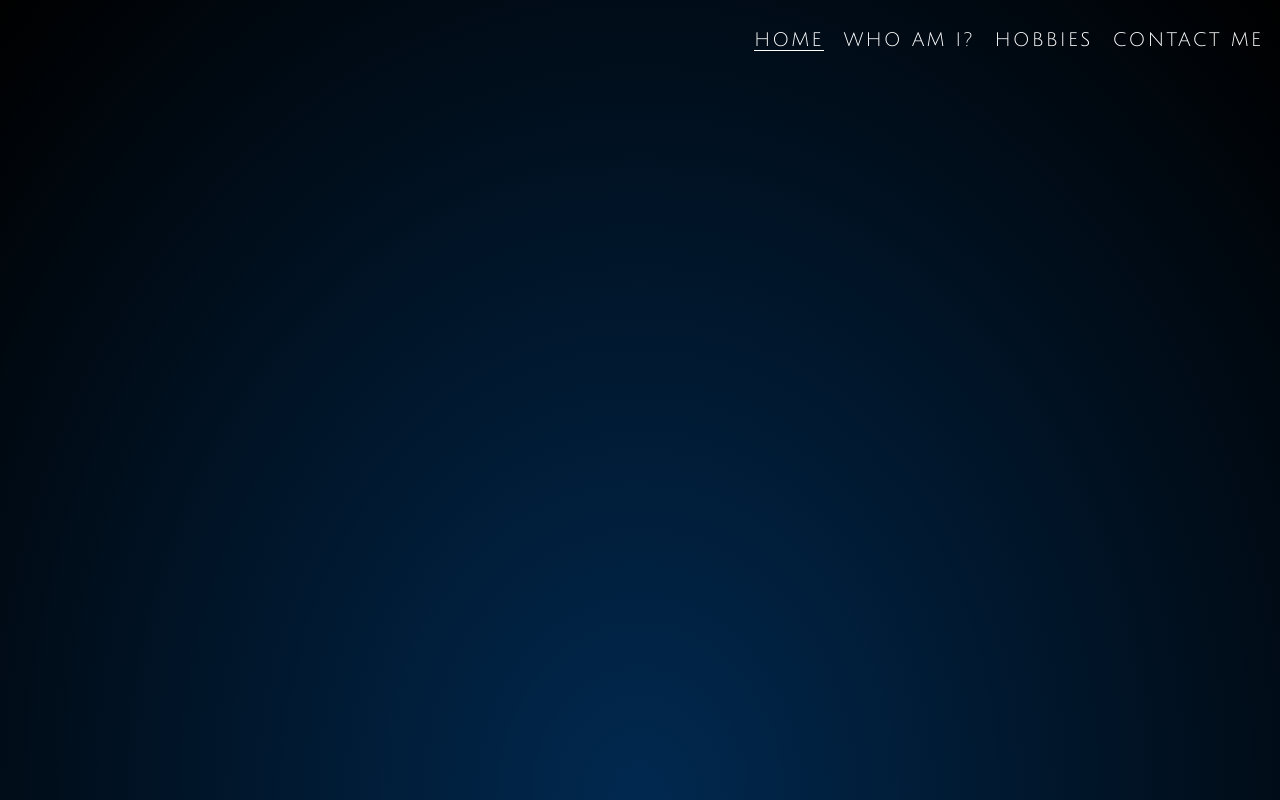
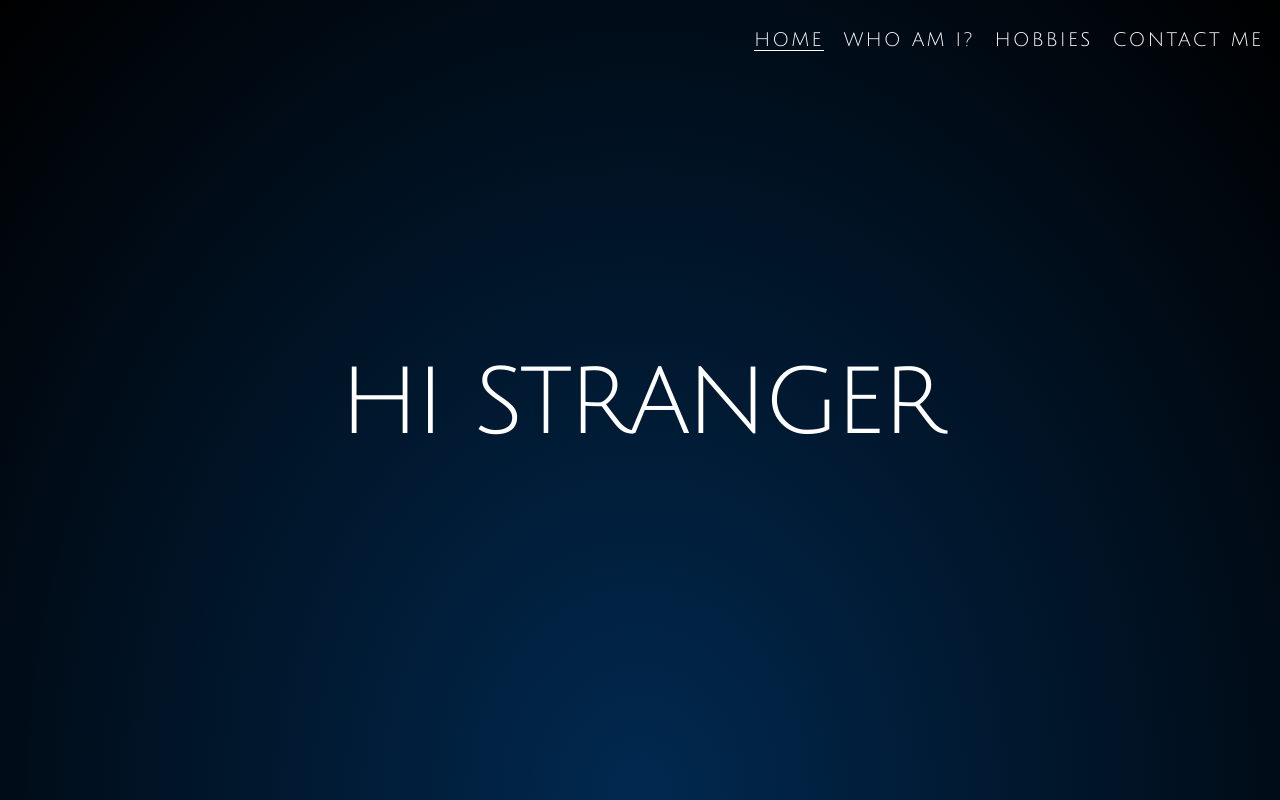
Before and after one commit to edgsel/portfolio, a Vue app in the folder project/: page / in a window 1280 px wide. Built offline with nearby package versions, Linux system fonts and the light colour scheme.

Commit message:
welcome message on main screen is added, using jQuery unfortunately, but at least, it works, and works pretty well.

```diff
--- a/project/src/App.vue
+++ b/project/src/App.vue
@@ -20,7 +20,6 @@
         parallaxStars
       }
     }
-
   }
 
 </script>
--- a/project/src/components/parallaxStars.vue
+++ b/project/src/components/parallaxStars.vue
@@ -1,17 +1,18 @@
 <template>
     <div id="main">
-<!--        <navigationBar></navigationBar>-->
         <div class="grid-container">
+            <welcome-message id="message"></welcome-message>
         </div>
     </div>
 </template>
 
 <script>
-    // import navigationBar from './navigationBar';
+    import welcomeMessage from "./welcomeMessage";
+
     export default {
         name: "parallaxStars",
         components: {
-            // navigationBar
+            'welcome-message' : welcomeMessage
         },
 
         methods: {
@@ -38,6 +39,18 @@
 </script>
 
 <style>
+
+    #message {
+        display: flex;
+        position: relative;
+        justify-content: center;
+        align-items: center;
+        text-align: center;
+        height: 100%;
+        width:100%;
+        font-size: 4vw
+    }
+
     body {
         margin: 0;
         padding: 0;
@@ -58,7 +71,6 @@
         grid-template-rows: 1fr;
         width: 100vw;
         height: 100vh;
-        /*min-height: 100vh;*/
         align-items: start;
     }
 
--- /dev/null
+++ b/project/src/components/welcomeMessage.vue
@@ -0,0 +1,49 @@
+<template>
+    <div>
+        <h1 class="screen-message"></h1>
+    </div>
+</template>
+
+<script>
+    import $ from 'jquery'
+
+    export default {
+        name: "welcomeMessage",
+
+        data() {
+            return {
+                screenMessages: ["hi stranger", "welcome to my page","explore and..." ,"enjoy "]
+            }
+        },
+
+        mounted() {
+            // unfortunately, jquery method implemented, no solution for transition group w/o click event.
+            let h1 = $(".screen-message");
+            let messages = this.screenMessages;
+            let quoteIndex = -1;
+
+            function showNextMessage() {
+                if (quoteIndex >= messages.length - 1) {
+                    quoteIndex = -1;
+                }
+
+                ++quoteIndex;
+                // recursively call function again when animation is done
+                h1.text(messages[quoteIndex])
+                    .fadeIn(2000)
+                    .delay(3000)
+                    .fadeOut(2000, showNextMessage);
+            }
+
+            setTimeout(showNextMessage, 2000);
+        }
+    }
+</script>
+
+<style >
+    .screen-message {
+        display: none;
+        letter-spacing: -4px;
+        font-weight: 100;
+    }
+</style>
```
